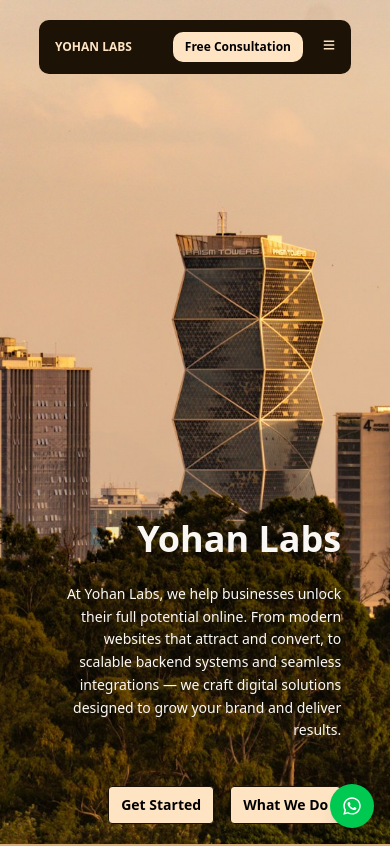
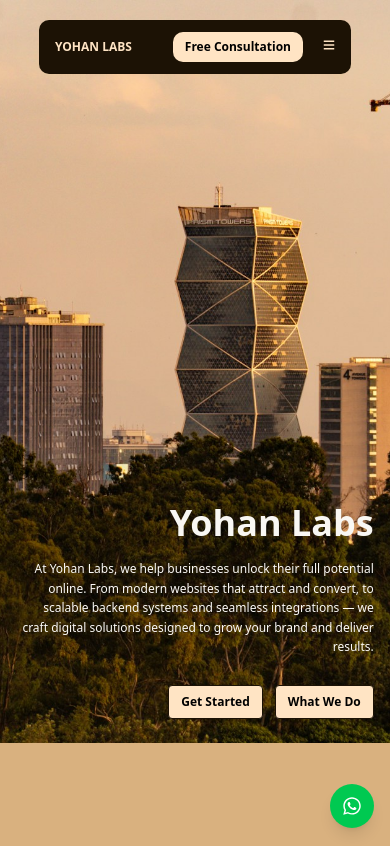
Before and after one commit to bugijay7/bugi, a React (Vite) app in the folder client/: page / in a window 390 px wide. Shown: the top 846 px of the page. Built offline with nearby package versions, Linux system fonts and the light colour scheme; a web font is replaced by a local one.

Commit message:
hero height

```diff
--- a/client/src/components/Home/Hero.jsx
+++ b/client/src/components/Home/Hero.jsx
@@ -1,38 +1,42 @@
 import React from "react";
 import { Link } from "react-router-dom";
-import heroImg from "../../assets/hero11.jpg"; // Make sure to import your hero image
+import heroImg from "../../assets/hero11.jpg";
 
 function Hero() {
   return (
     <section
-      className="w-full h-screen bg-cover bg-center flex flex-col justify-end"
+      className="w-full min-h-[88vh] md:min-h-screen bg-cover bg-center flex flex-col justify-end"
       style={{ backgroundImage: `url(${heroImg})` }}
     >
       {/* Hero Content */}
-      <div className="flex flex-col items-end text-right gap-6 w-9/12 mx-auto pb-5 md:pb-8 lg:pb-8">
-        {/* Main Heading */}
+      <div className="flex flex-col items-end text-right gap-4
+                      w-11/12 md:w-9/12 mx-auto
+                      pb-6 md:pb-10">
+
         <h3 className="text-4xl md:text-8xl font-extrabold text-[#f9f7f3]">
           Yohan Labs
         </h3>
 
-        {/* Description */}
-        <p className="text-sm md:text-xl text-[#fbf9f6] leading-relaxed max-w-4xl">
+        <p className="text-xs md:text-xl text-[#fbf9f6] leading-relaxed max-w-4xl">
           At Yohan Labs, we help businesses unlock their full potential online.
           From modern websites that attract and convert, to scalable backend
           systems and seamless integrations — we craft digital solutions
           designed to grow your brand and deliver results.
         </p>
 
-        {/* Buttons */}
-        <div className="flex gap-4 pt-5">
+        <div className="flex gap-3 pt-3">
           <Link to="/pricings">
-            <button className="px-3 py-2 text-sm md:text-base font-semibold rounded border border-[#1c1205] bg-[#ffe4c4] text-black hover:bg-[#fcd9b0] transition duration-300">
+            <button className="px-3 py-2 text-xs md:text-base font-semibold rounded
+                               border border-[#1c1205] bg-[#ffe4c4]
+                               text-black hover:bg-[#fcd9b0] transition">
               Get Started
             </button>
           </Link>
 
           <Link to="/services">
-            <button className="px-3 py-2 text-sm md:text-base font-semibold rounded border border-[#1c1205] bg-[#ffe4c4] text-black hover:bg-[#fcd9b0] transition duration-300">
+            <button className="px-3 py-2 text-xs md:text-base font-semibold rounded
+                               border border-[#1c1205] bg-[#ffe4c4]
+                               text-black hover:bg-[#fcd9b0] transition">
               What We Do
             </button>
           </Link>
```
